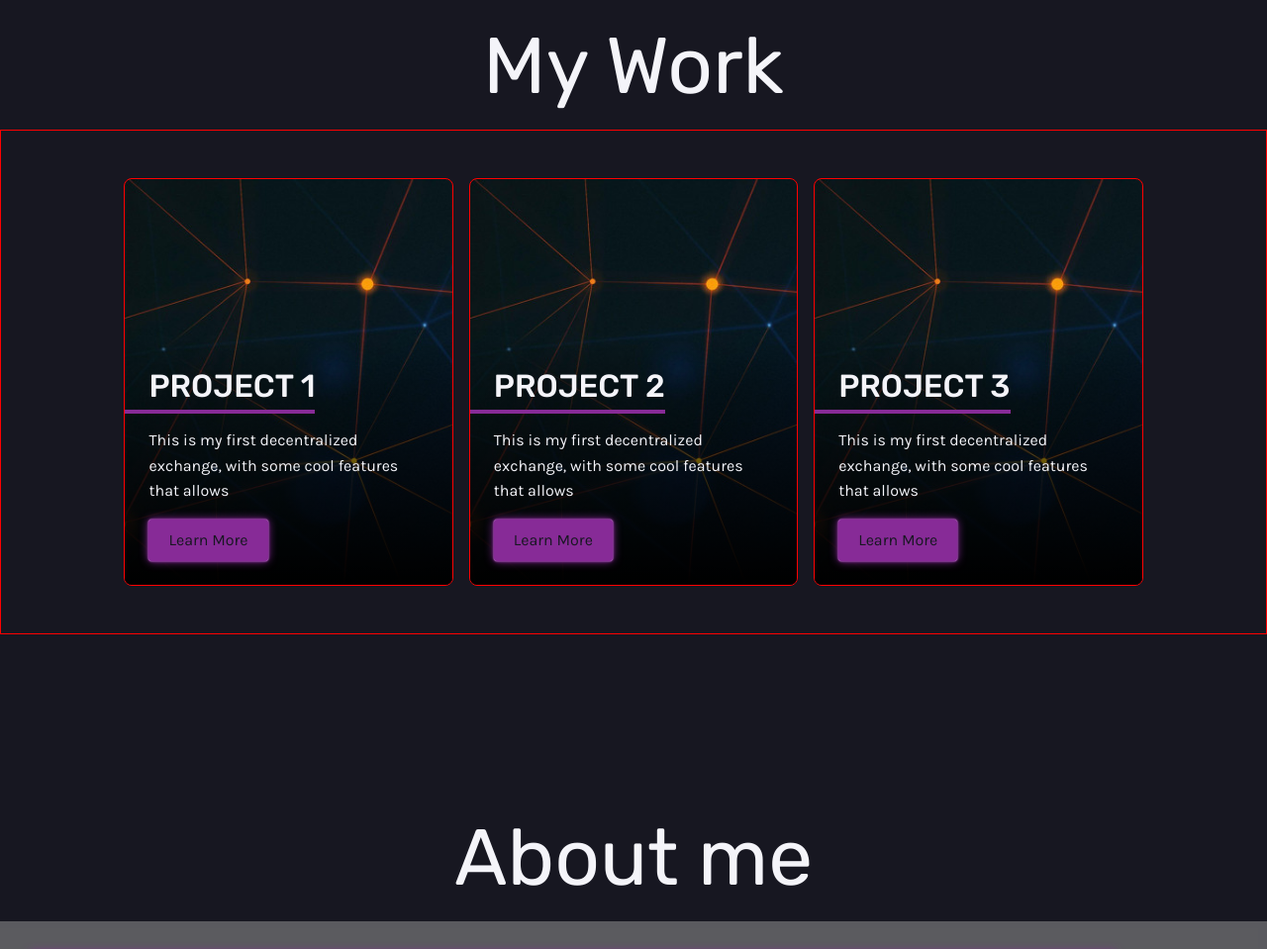
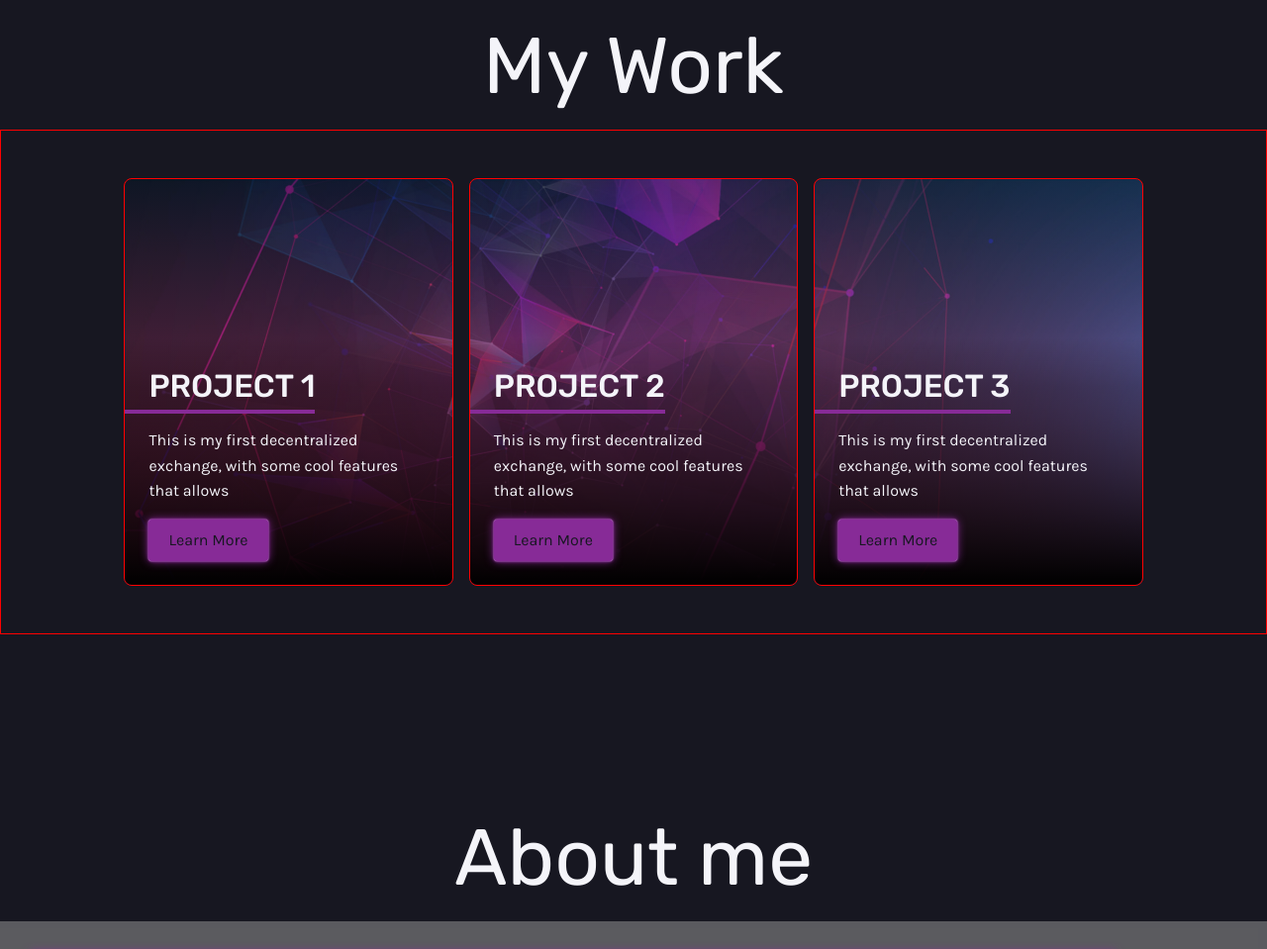
Before and after one commit to mp-web3/website, a plain HTML site: page index.html in a window 1280 px wide. Shown: the part 1857-2816 px from the top of the page at 99% size. Drawn offline with nearby package versions, Linux system fonts and the light colour scheme; grey boxes are pictures that could not be loaded.

Commit message:
updated project cards background

```diff
--- a/index.html
+++ b/index.html
@@ -99,7 +99,7 @@
         <div class="under-the-fold-2">
             <h2>My Work</h2>
             <div class="portfolio-container">
-                <div class="card">
+                <div class="card" id="card-1">
                     <div class="card-content">
                         <h3 class="card-title">Project 1</h3>
                         <p class="card-body">This is my first decentralized exchange, with some cool features that allows
@@ -107,7 +107,7 @@
                         <a href="#" class="button">Learn More</a>
                     </div>
                 </div>
-                <div class="card">
+                <div class="card" id="card-2">
                     <div class="card-content">
                         <h3 class="card-title">Project 2</h3>
                         <p class="card-body">This is my first decentralized exchange, with some cool features that allows
@@ -115,7 +115,7 @@
                         <a href="#" class="button">Learn More</a>
                     </div>
                 </div>
-                <div class="card">
+                <div class="card" id="card-3">
                     <div class="card-content">
                         <h3 class="card-title">Project 3</h3>
                         <p class="card-body">This is my first decentralized exchange, with some cool features that allows
--- a/resources/css/style.css
+++ b/resources/css/style.css
@@ -4,7 +4,9 @@
     --accent: #872B97;
     --accent2: #FF3C68;
     --secondary: #FF7130;
-    --dark-transparent: rgba(26, 25, 29, 0.7);
+    --dark-transparent: rgba(23, 23, 33, 0.5);
+    --accent-transparent: rgba(135, 43, 151, 0.5);
+    --accent2-transparent: rgba(255, 60, 104, 0.5);
     --gap: 1rem;
     --padding: 1rem;
     --margin: 1rem;
@@ -211,8 +213,6 @@ h4 {
     flex-direction: column;
     align-items: center;
     justify-content: flex-start;
-    /*background-image: linear-gradient(0deg, var(--dark-transparent),
-    var(--dark-transparent)), url(../images/hello-world-html-code-768x384.png);*/
     background-image: url(../images/hello-world-html-code_50-opacity.png);
     background-size: 50%;
     background-repeat: no-repeat;
@@ -278,7 +278,6 @@ h4 {
 }
 
 .card {
-    background-image: url(../images/blockchain-background-dots.jpg);
     background-size: cover;
     padding: 10rem 0 0;
     max-width: 35ch;
@@ -325,6 +324,23 @@ h4 {
 .card:focus-within .card-title::after {
     transform: scaleX(1);
 }
+
+#card-1 {
+    background-image: linear-gradient(180deg, var(--dark-transparent),
+    var(--accent2-transparent)), url(../images/card-background_polygons-neon-1.jpg);
+}
+
+#card-2 {
+    background-image: linear-gradient(180deg, var(--dark-transparent),
+    var(--accent2-transparent)), url(../images/card-background_polygons-neon-2.jpg);
+}
+
+#card-3 {
+    background-image: linear-gradient(180deg, var(--dark-transparent),
+    var(--accent2-transparent)), url(../images/card-background_polygons-neon-3.jpg);
+}
+
+
 
 @media (hover) {
     .card-content {
```
